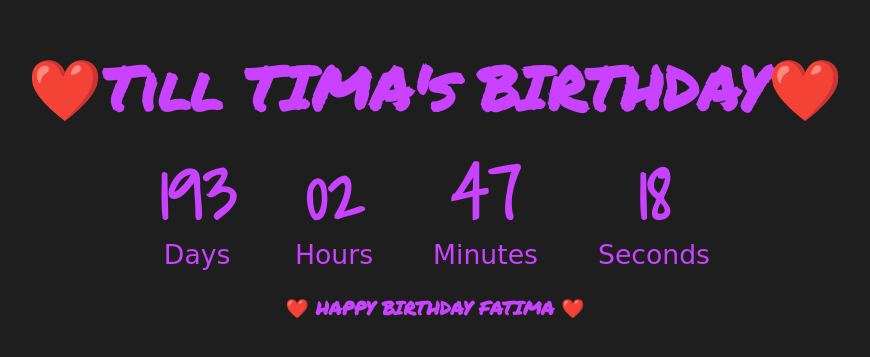
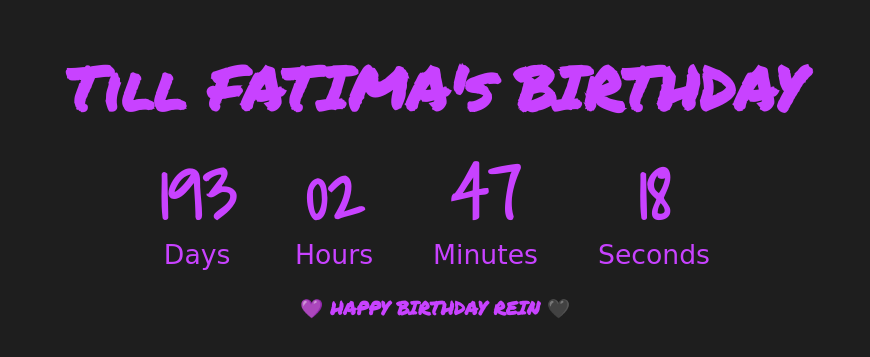
Before and after one commit to tillbd/haghcsgjfkhsjkdf, a plain HTML site: page index.html in a window 1280 px wide. Shown: the part 133-490 px from the top of the page, without its empty margins (205-1075 px from the left). Drawn offline with Linux system fonts and the light colour scheme.

Commit message:
Update index.html

```diff
--- a/index.html
+++ b/index.html
@@ -19,7 +19,7 @@
 
 <body  >
 
-<h1 style="font-family: 'Permanent Marker', cursive;"><b>  ❤️Till TIMA's BIRTHDAY❤️  </b> </h1>
+<h1 style="font-family: 'Permanent Marker', cursive;"><b>  Till FATIMA's BIRTHDAY  </b> </h1>
 
  <div id="countdown" class="countdown">
 
@@ -46,7 +46,7 @@
 
  </div>
  <BR> <H3 style="font-family: 'Permanent Marker', cursive;">
-    ❤️ HAPPY BIRTHDAY FATIMA  ❤️</H3>
+    💜 HAPPY BIRTHDAY REIN 🖤 </H3>
  <script src="code.js"></script>
 </body>
 </html>
```
